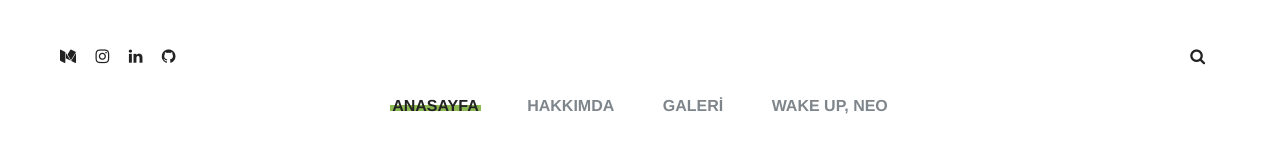
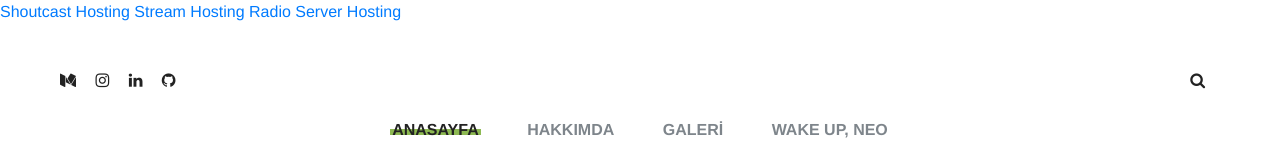
Before and after one commit to aliyildizoglu/aliyildizoglu.github.io, a plain HTML site: page onboarding2.html in a window 1280 px wide. Shown: the top 160 px of the page. Drawn offline with nearby package versions, Linux system fonts and the light colour scheme; a script that the page names is missing.

Commit message:
Update onboarding2.html

```diff
--- a/onboarding2.html
+++ b/onboarding2.html
@@ -70,6 +70,7 @@
 
 </head>
 <body>
+	<div data-type="newStreamPlayer" data-publicToken="7696331a-f119-4a0d-8302-8957fe384ce8" data-theme="light" data-color="e81e4d" data-channelId="" data-rendered="false" class="cstrEmbed"><a href="https://www.caster.fm">Shoutcast Hosting</a> <a href="https://www.caster.fm">Stream Hosting</a> <a href="https://www.caster.fm">Radio Server Hosting</a></div><script src="//cdn.cloud.caster.fm//widgets/embed.js"></script>
 	<!-- Page Preloder -->
 	<div id="preloder">
 		<div class="loader"></div>
```
